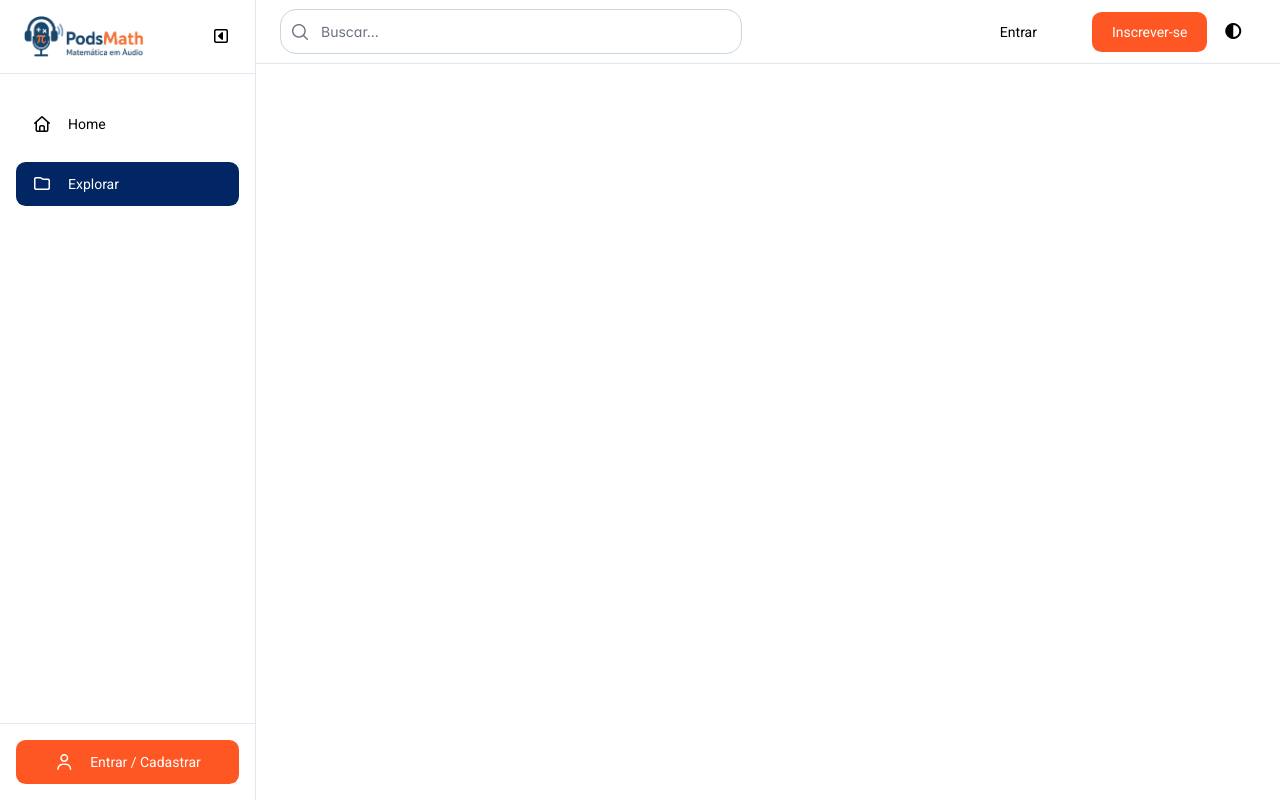
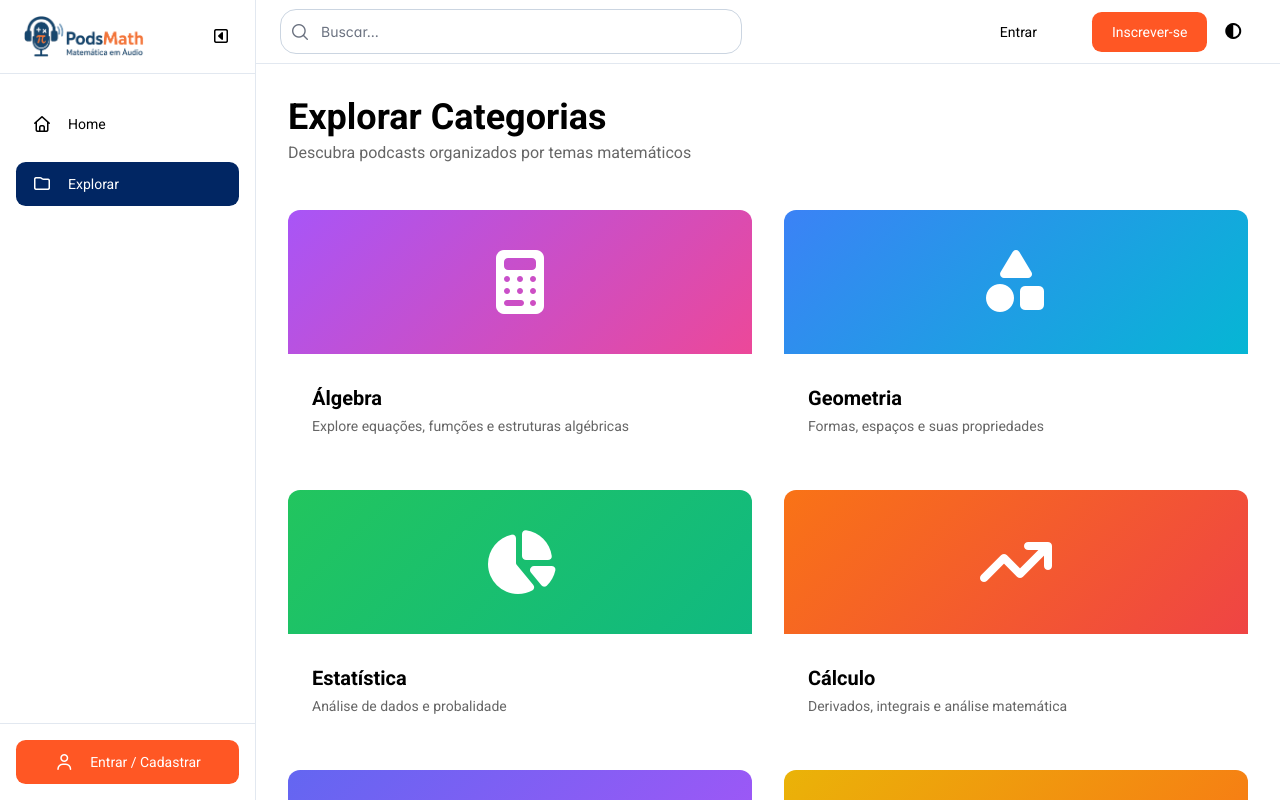
Before and after one commit to BrenoOF/PodsMath, a React (Create React App) app in the folder frontend/: page /explorar in a window 1280 px wide. Built offline with nearby package versions, Linux system fonts and the light colour scheme.

Commit message:
Tela de Explorar Feita

```diff
--- a/frontend/src/components/explorar/Explorar.jsx
+++ b/frontend/src/components/explorar/Explorar.jsx
@@ -1,13 +1,85 @@
-import React from "react";
+import React, { useState } from "react";
 
 import Style from "./explorar.module.css";
 
 // Import de Componentes
 
 export default function TelaExplorar() {
+    const [dadosSimulados] = useState([
+        {
+            id: 1,
+            titulo: "Álgebra",
+            subTitulo: "Explore equações, fumções e estruturas algébricas",
+            icon: "calculator",
+            bg: "#a855f7, #ec4899"
+        },
+        {
+            id: 2,
+            titulo: "Geometria",
+            subTitulo: "Formas, espaços e suas propriedades",
+            icon: "shapes",
+            bg: "#3b82f6, #06b6d4"
+        },
+        {
+            id: 3,
+            titulo: "Estatística",
+            subTitulo: "Análise de dados e probalidade",
+            icon: "chart-pie",
+            bg: "#22c55e, #10b981"
+        },
+        {
+            id: 4,
+            titulo: "Cálculo",
+            subTitulo: "Derivados, integrais e análise matemática",
+            icon: "arrow-trend-up",
+            bg: "#f97316, #ef4444"
+        },
+        {
+            id: 5,
+            titulo: "Trigonometria",
+            subTitulo: "Relações entre ângulo e lados",
+            icon: "ruler",
+            bg: "#6366f1, #a855f7"
+        },
+        {
+            id: 6,
+            titulo: "Matemática Financeira",
+            subTitulo: "Juros, investimentos e análise financeira",
+            icon: "money-bill-wave",
+            bg: "#eab308, #f97316"
+        }
+    ]);
+
     return (
-        <div>
-
+        <div className={Style.containerExplorar}>
+            <div className={Style.divTituloTopo}>
+                <h1>
+                    Explorar Categorias
+                </h1>
+                <p>
+                    Descubra podcasts organizados por temas matemáticos
+                </p>
+            </div>
+            <div className={Style.divCards}>
+                {dadosSimulados.map(item => (
+                    <div key={item.id} className={Style.card}>
+                        <div
+                            className={Style.icon}
+                            style={{ background: `linear-gradient(135deg,${item.bg})` || "transparent" }}
+                        >
+                            <i className={`fa-solid fa-${item.icon}`}></i>
+                        </div>
+                        <div className={Style.tituloCard}>
+                            <h1>
+                                {item.titulo}
+                            </h1>
+                            <p>
+                                {item.subTitulo}
+                            </p>
+                        </div>
+                    </div>
+                ))}
+            </div>
         </div>
     )
 }
--- a/frontend/src/components/explorar/explorar.module.css
+++ b/frontend/src/components/explorar/explorar.module.css
@@ -0,0 +1,73 @@
+.containerExplorar {
+    max-width: 1350px;
+    padding: 2rem;
+    margin: 0 auto;
+}
+
+.divTituloTopo {
+    display: flex;
+    flex-direction: column;
+    gap: 0.3rem;
+    margin-bottom: 3rem;
+}
+
+.divTituloTopo>h1 {
+    font-size: 2.25rem;
+}
+
+.divTituloTopo>p {
+    font-size: 1rem;
+    opacity: 0.6;
+}
+
+.divCards {
+    display: grid;
+    grid-template-columns: repeat(auto-fit, minmax(360px, 1fr));
+    gap: 2rem;
+}
+
+.card {
+    display: flex;
+    flex-direction: column;
+    gap: 0.5rem;
+    border-radius: 0.75rem;
+    background-color: var(--background-secundario);
+    cursor: pointer;
+    transition: transform 0.2s ease;
+}
+
+.card:hover {
+    transform: scale(1.05);
+}
+
+.icon {
+    display: flex;
+    justify-content: center;
+    align-items: center;
+    padding: 2.5rem;
+    border-radius: 0.75rem 0.75rem 0rem 0rem;
+}
+
+.icon>i {
+    color: #fff;
+    font-size: 4rem;
+}
+
+.tituloCard {
+    display: flex;
+    flex-direction: column;
+    gap: 0.5rem;
+    padding: 1.5rem;
+}
+
+.tituloCard>h1 {
+    font-size: 1.25rem;
+}
+.card:hover .tituloCard>h1{
+    color: var(--font-paragrafo);
+}
+
+.tituloCard>p {
+    font-size: 0.875rem;
+    opacity: 0.6;
+}
--- a/frontend/src/components/home/carrosseis/PodcastDestaque.jsx
+++ b/frontend/src/components/home/carrosseis/PodcastDestaque.jsx
@@ -10,17 +10,17 @@ export default function CompPodcastDestaque({ podcasts }) {
                 <p>Podcasts em destaque</p>
             </div>
             <div className={Style.divCardsDestaque}>
-                {podcasts.map(index => (
-                    <div className={Style.cardsDestaque} key={index.id}>
-                        <img src={index.img}
-                            alt={`Capa do podcast ${index.titulo}`}
+                {podcasts.map(item => (
+                    <div className={Style.cardsDestaque} key={item.id}>
+                        <img src={item.img}
+                            alt={`Capa do podcast ${item.titulo}`}
                             className={Style.imgCardDestaque} draggable="false"
                         />
                         <div>
-                            <h2>{index.titulo}</h2>
+                            <h2>{item.titulo}</h2>
                             <p>
-                                {index.episodios}
-                                {index.episodios > 1 ? "episódios" : "episódio"}
+                                {item.episodios}
+                                {item.episodios > 1 ? "episódios" : "episódio"}
                             </p>
                         </div>
                     </div>
--- a/frontend/src/components/home/carrosseis/PodcastProprio.jsx
+++ b/frontend/src/components/home/carrosseis/PodcastProprio.jsx
@@ -16,16 +16,16 @@ export default function CompPodcastProprio({ podcasts }) {
                 </div>
             </div>
             <div className={Style.divPodcastsProprio}>
-                {podcasts.map(index => (
-                    <div className={Style.cardProprio} key={index.id}>
-                        <img src={index.img} alt={`Capa do podcast ${index.titulo}`}
+                {podcasts.map(item => (
+                    <div className={Style.cardProprio} key={item.id}>
+                        <img src={item.img} alt={`Capa do podcast ${item.titulo}`}
                             className={Style.imgCard} draggable="false"
                         />
                         <div className={Style.divTextosProprio}>
-                            <h1>{index.titulo}</h1>
-                            <p>{index.descricao}</p>
+                            <h1>{item.titulo}</h1>
+                            <p>{item.descricao}</p>
                             <div className={Style.btnAssunto}>
-                                <p>{index.assunto}</p>
+                                <p>{item.assunto}</p>
                             </div>
                         </div>
                         <div className={Style.divIconProprio}>
```
